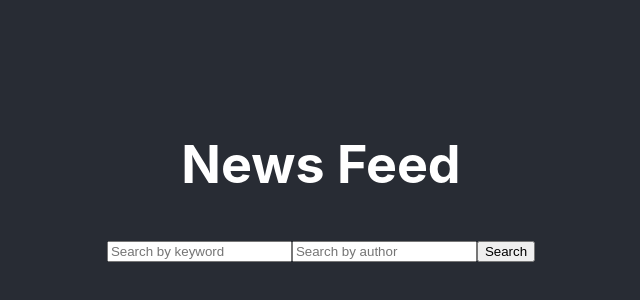
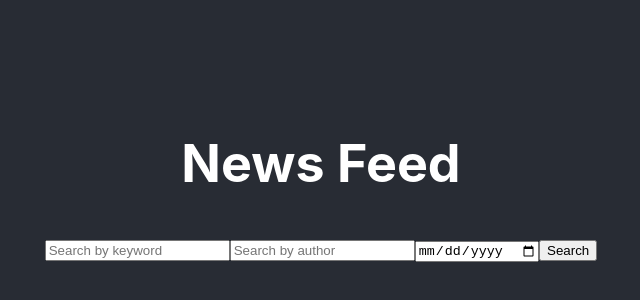
Before and after one commit to Shelby-Jean/news-feed, a React (Create React App) app: page / in a window 1280 px wide. Shown: the part 220-520 px from the top of the page, without its empty margins (319-959 px from the left). Built offline with nearby package versions, Linux system fonts and the light colour scheme.

Commit message:
single date search added

```diff
--- a/src/App.js
+++ b/src/App.js
@@ -4,29 +4,21 @@ import Stories from './components/Stories';
 import './App.css';
 
 class App extends React.Component {
-
-  constructor() {
-    super()
-      this.state = {
-        // stories: [],
+  state = {
         keywordInput: '',
         authorInput: '',
+        dateInput: '',
+        dateInSeconds: '',
         relatedStories: []
-    }
   }
 
-  // componentDidMount = () => {
-  //   fetch('http://hn.algolia.com/api/v1/search?query=foo&tags=story')
-  //     .then(response => response.json())
-  //     .then(data => this.setState({
-  //       stories: data.hits
-  //     }))
-  //     .catch(error => console.log(`Error, ${error}`))
-  // }
 
-  onChange = (event) => {
+  handleChange = (event) => {
+    const epochDate = new Date(event.target.value).getTime();
+    const searchDate = epochDate.toString().slice(0,10);
     this.setState({
-      [event.target.name]: event.target.value
+      [event.target.name]: event.target.value,
+      dateInSeconds: searchDate
     })
   }
 
@@ -34,6 +26,7 @@ class App extends React.Component {
     event.preventDefault();
     const keyword = this.state.keywordInput;
     const author = this.state.authorInput;
+    const date = this.state.dateInSeconds;
     let url = '';
 
     if(keyword && author) {
@@ -42,6 +35,8 @@ class App extends React.Component {
       url = `http://hn.algolia.com/api/v1/search?query=${keyword}&tags=story`;
     } else if(author) {
       url = `https://hn.algolia.com/api/v1/search?tags=story,author_${author}`;
+    } else if(date) {
+      url=`http://hn.algolia.com/api/v1/search_by_date?tags=story&numericFilters=created_at_i>${date}`
     } else {
       alert("Please enter search criteria in at least one input");
     }
@@ -51,7 +46,7 @@ class App extends React.Component {
         .then(data => this.setState({
           relatedStories: data.hits,
           keywordInput: '',
-          authorInput: ''
+          authorInput: '',
         }))
         .catch(error => console.log(`Error, ${error}`))
   }
@@ -62,7 +57,13 @@ class App extends React.Component {
       <div className="App">
         <header className="App-header">
           <h1>News Feed</h1>
-          <SearchForm search={this.search} onChange={this.onChange} keywordInput={this.state.keywordInput} authorInput={this.state.authorInput} />
+          <SearchForm
+            search={this.search}
+            handleChange={this.handleChange}
+            keywordInput={this.state.keywordInput}
+            authorInput={this.state.authorInput}
+            dateInput={this.state.dateInput}
+          />
           <Stories relatedStories={this.state.relatedStories} />
         </header>
       </div>
--- a/src/components/SearchForm.js
+++ b/src/components/SearchForm.js
@@ -6,15 +6,23 @@ const SearchForm = (props) => {
       <form onSubmit={props.search}>
         <input
           name="keywordInput"
+          type="text"
           value={props.keywordInput}
-          onChange={props.onChange}
+          onChange={props.handleChange}
           placeholder="Search by keyword"
         />
         <input
           name="authorInput"
+          type="text"
           value={props.authorInput}
-          onChange={props.onChange}
+          onChange={props.handleChange}
           placeholder="Search by author"
+        />
+        <input
+          name="dateInput"
+          type="date"
+          value={props.dateInput}
+          onChange={props.handleChange}
         />
         <button type="submit">Search</button>
       </form>
```
